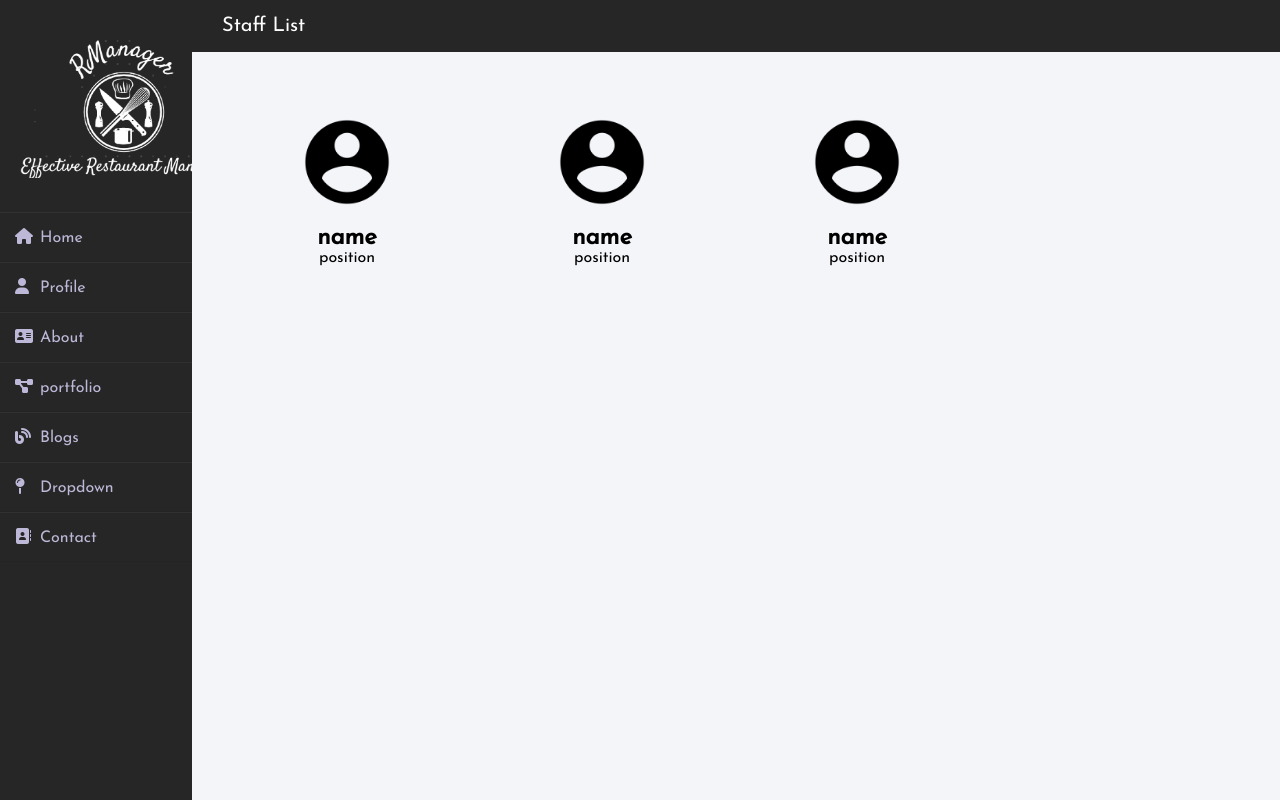
After one commit to NelsonGan/rmanager, a PHP site: page /viewstaff.php in a window 1280 px wide. The commit adds this page. Run offline with PHP 8.4, Linux system fonts and the light colour scheme; some libraries are stand-ins or nearby versions.

Commit message:
Added staff page and leave page

```diff
--- a/stylesheets/viewleave.css
+++ b/stylesheets/viewleave.css
@@ -25,6 +25,7 @@ td {
     color: white;
     outline: none;
     transition: all 0.5s;
+    font-size: 20px;
 }
 
 .btn:hover {
@@ -40,3 +41,7 @@ td {
 #approve:hover, #decline:hover {
     background-color: white;
 }
+
+.leavetable{
+    margin-top: 50px;
+}
--- a/stylesheets/viewstaff.css
+++ b/stylesheets/viewstaff.css
@@ -3,10 +3,10 @@
     height: 250px;
     width: 250px;
     text-align: center;
-    transition: all 1s;
+    transition: all 0.2s;
 }
 
-img{
+.profile img{
     margin: 10px 10px ;
     height: 100px;
     width: 100px;
@@ -15,3 +15,8 @@ img{
 .profile:hover{
     transform: scale(1.1);
 }
+
+.staff {
+    margin-top: 50px;
+    margin-left: 30px;
+}
--- /dev/null
+++ b/viewstaff.php
@@ -0,0 +1,43 @@
+<!DOCTYPE html>
+<head>
+    <title>Manage Staff</title>
+    <link rel="stylesheet" href="stylesheets/viewstaff.css">
+    <link href="stylesheets/default.css" rel="stylesheet" type="text/css">
+</head>
+
+<body>
+    <?php include "sidebar.html"; ?>
+
+    <div class="mainbody">
+        <div class="topbar">
+            <span>Staff List</span>
+        </div>
+
+        <div class="staff">
+            <div class = "profile">
+                <center>
+                    <img src="images/profile.png" alt="blank profile pic">
+                </center>
+                <h2>name</h2>
+                <p>position</p>
+            </div>
+
+            <div class = "profile">
+                <center>
+                    <img src="images/profile.png" alt="blank profile pic">
+                </center>
+                <h2>name</h2>
+                <p>position</p>
+            </div>
+
+            <div class = "profile">
+                <center>
+                    <img src="images/profile.png" alt="blank profile pic">
+                </center>
+                <h2>name</h2>
+                <p>position</p>
+            </div>
+        </div>
+
+    </div>
+</body>
```
Also changed, not shown: staffleavetable.html (deleted, +0 -29 lines), viewleave.php (+5 -5 lines), viewstaff.html (deleted, +0 -11 lines).
